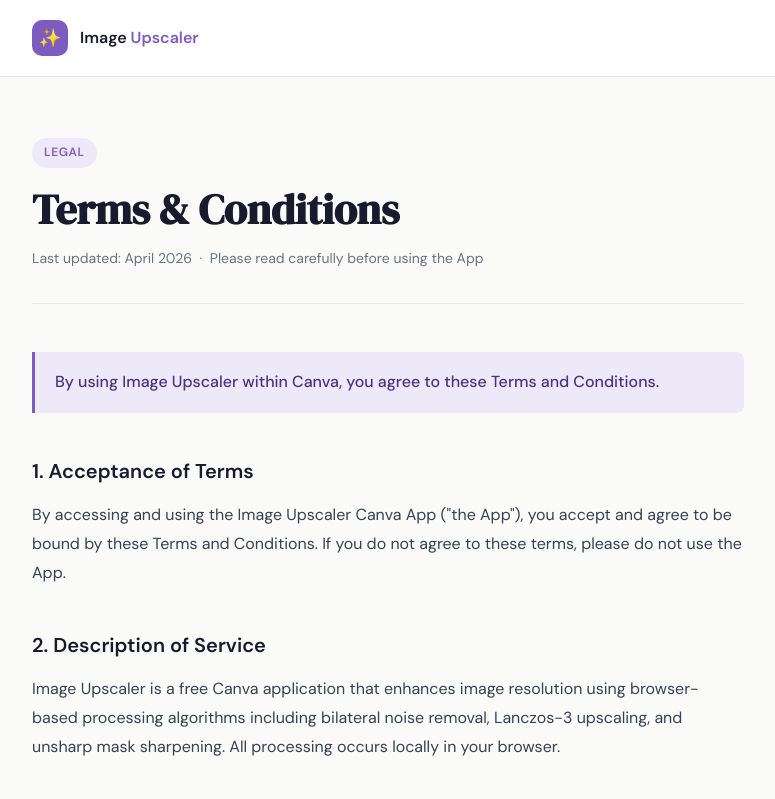
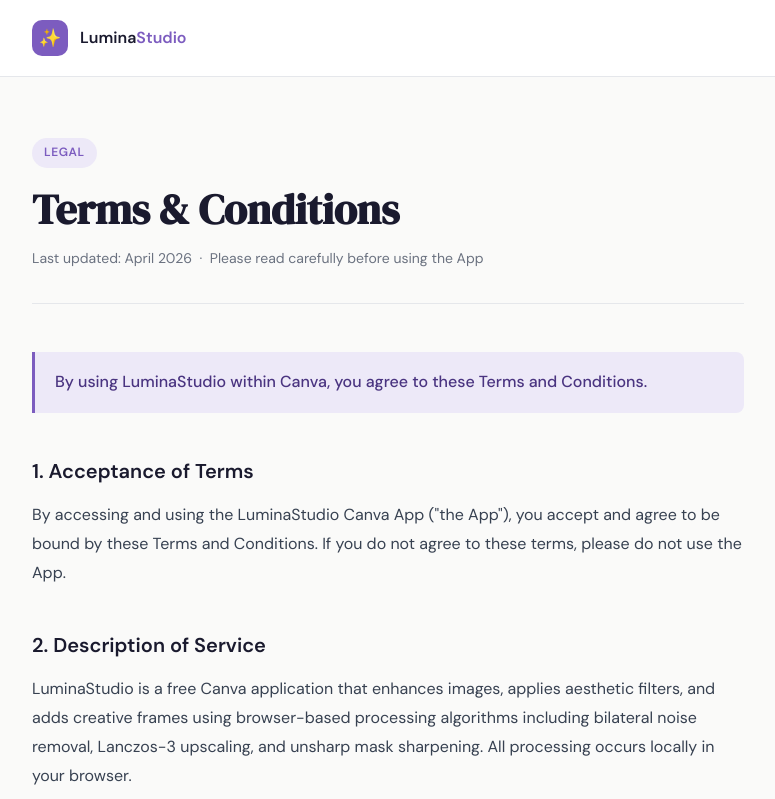
Before and after one commit to tailzyshorts-byte/Image-Upscaler, a plain HTML site: page terms.html in a window 1280 px wide. Shown: the top 799 px of the page, without its empty margins (252-1027 px from the left). Drawn offline with Linux system fonts and the light colour scheme.

Commit message:
Update terms.html

```diff
--- a/terms.html
+++ b/terms.html
@@ -3,7 +3,7 @@
 <head>
 <meta charset="UTF-8">
 <meta name="viewport" content="width=device-width, initial-scale=1.0">
-<title>Terms & Conditions — Image Upscaler</title>
+<title>Terms & Conditions — LuminaStudio</title>
 <link href="https://fonts.googleapis.com/css2?family=DM+Sans:wght@300;400;500;600&family=DM+Serif+Display&display=swap" rel="stylesheet">
 <style>
   *, *::before, *::after { box-sizing: border-box; margin: 0; padding: 0; }
@@ -111,7 +111,7 @@
 <header>
   <div class="header-inner">
     <div class="logo">✨</div>
-    <div class="brand">Image <span>Upscaler</span></div>
+    <div class="brand">Lumina<span>Studio</span></div>
   </div>
 </header>
 
@@ -121,14 +121,14 @@
   <p class="meta">Last updated: April 2026 &nbsp;·&nbsp; Please read carefully before using the App</p>
 
   <div class="highlight">
-    By using Image Upscaler within Canva, you agree to these Terms and Conditions.
+    By using LuminaStudio within Canva, you agree to these Terms and Conditions.
   </div>
 
   <h2>1. Acceptance of Terms</h2>
-  <p>By accessing and using the Image Upscaler Canva App ("the App"), you accept and agree to be bound by these Terms and Conditions. If you do not agree to these terms, please do not use the App.</p>
+  <p>By accessing and using the LuminaStudio Canva App ("the App"), you accept and agree to be bound by these Terms and Conditions. If you do not agree to these terms, please do not use the App.</p>
 
   <h2>2. Description of Service</h2>
-  <p>Image Upscaler is a free Canva application that enhances image resolution using browser-based processing algorithms including bilateral noise removal, Lanczos-3 upscaling, and unsharp mask sharpening. All processing occurs locally in your browser.</p>
+  <p>LuminaStudio is a free Canva application that enhances images, applies aesthetic filters, and adds creative frames using browser-based processing algorithms including bilateral noise removal, Lanczos-3 upscaling, and unsharp mask sharpening. All processing occurs locally in your browser.</p>
 
   <h2>3. Free to Use</h2>
   <p>The App is completely free to use. There are no hidden fees, subscriptions, or premium tiers. All features are available to all users at no cost.</p>
@@ -167,11 +167,11 @@
   <p>These Terms shall be governed by and construed in accordance with applicable laws. Any disputes arising from these Terms shall be resolved through good-faith negotiation.</p>
 
   <h2>11. Contact</h2>
-  <p>If you have any questions about these Terms, please contact us through the Canva Apps Marketplace listing for Image Upscaler.</p>
+  <p>If you have any questions about these Terms, please contact us through the Canva Apps Marketplace listing for LuminaStudio.</p>
 </main>
 
 <footer>
-  © 2026 Image Upscaler · <a href="privacy-policy.html" style="color: #7c5cbf;">Privacy Policy</a> · <a href="support.html" style="color: #7c5cbf;">Support</a>
+  © 2026 LuminaStudio · <a href="privacy-policy.html" style="color: #7c5cbf;">Privacy Policy</a> · <a href="support.html" style="color: #7c5cbf;">Support</a>
 </footer>
 </body>
 </html>
```
